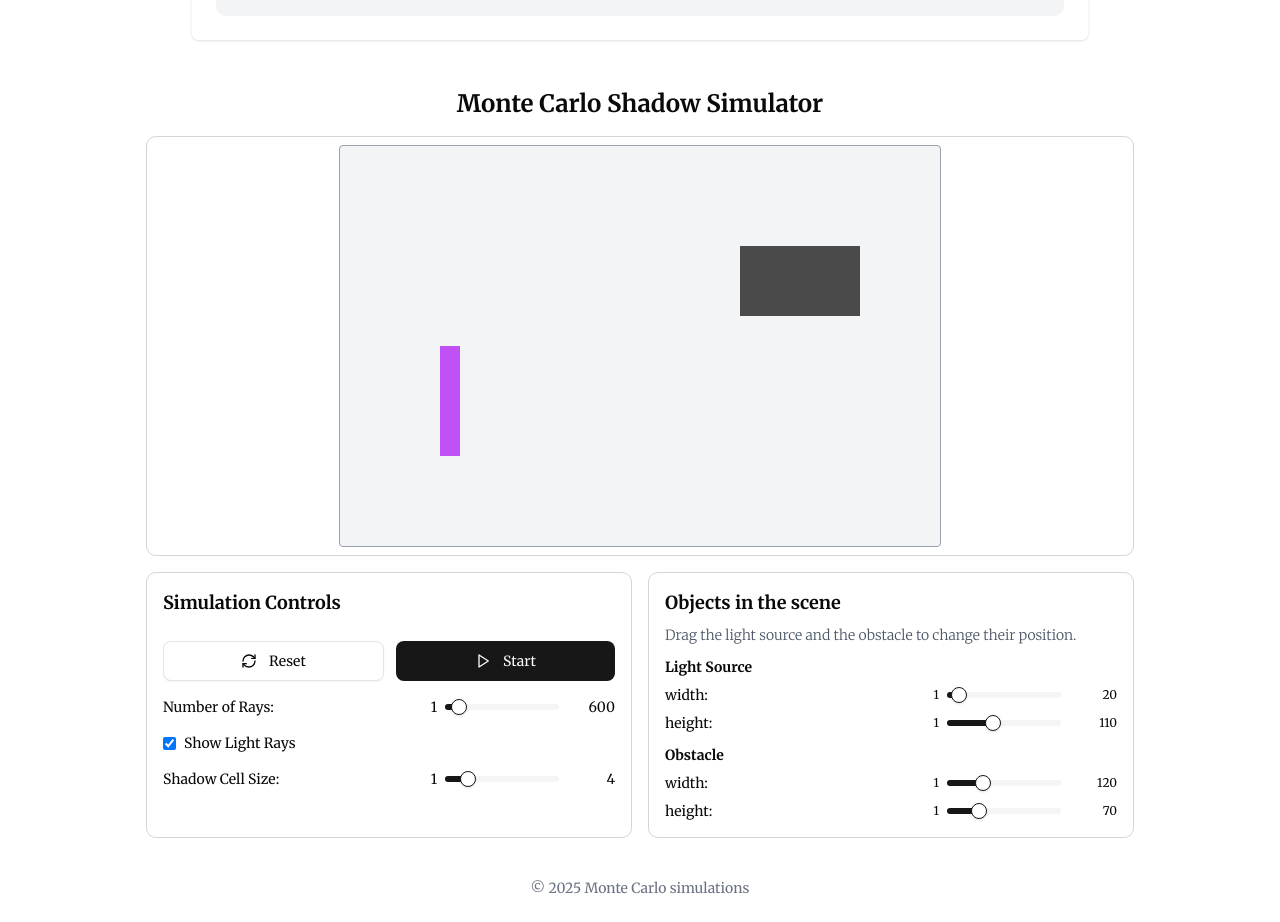
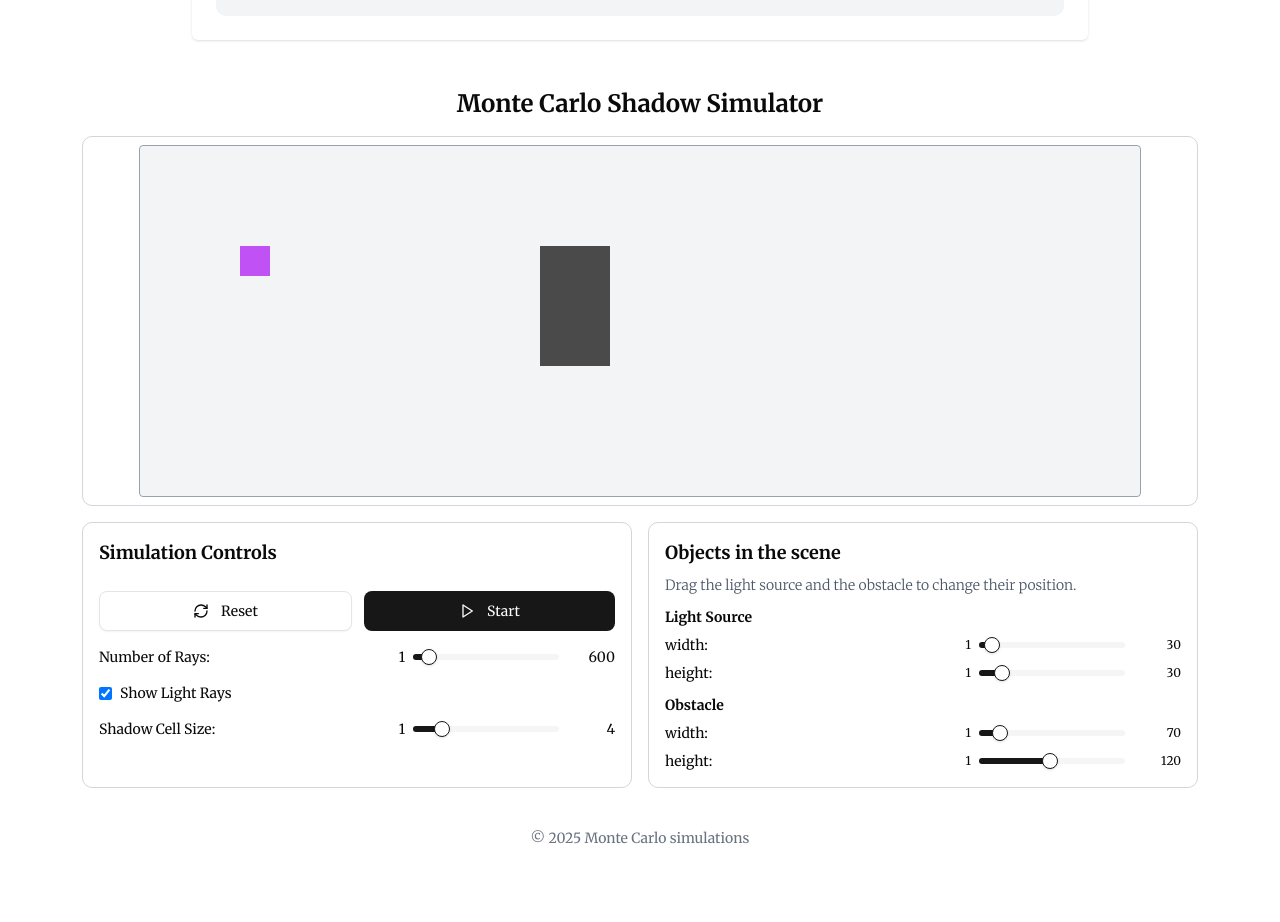
Before and after one commit to Bert0ns/montecarlo-simulation, a Next.js app: page /shadow-simulation in a window 1280 px wide. Shown: the part 1221-2143 px from the top of the page. After the commit the page ends 2093 px from the top, so only its background shows below. Built offline with nearby package versions, Linux system fonts and the light colour scheme.

Commit message:
feat: canvas resize improvement

```diff
--- a/components/MonteCarloShadowSimulation/index.tsx
+++ b/components/MonteCarloShadowSimulation/index.tsx
@@ -10,8 +10,8 @@ const MonteCarloShadowSimulation: React.FC = () => {
     const maxRays = 10000;
     const canvasRef = React.useRef<HTMLCanvasElement | null>(null);
     const canvasObject: CanvasObject = useMemo<CanvasObject>(() => ({
-        width: 600,
-        height: 400,
+        width: 1000,
+        height: 350,
         canvasRef: canvasRef,
     }), []);
     const initialSimulationState: SimulationState = {
@@ -23,10 +23,10 @@ const MonteCarloShadowSimulation: React.FC = () => {
     const initialLightSourceState: Rectangle = {
         position: {
             x: 100,
-            y: 200
+            y: 100
         },
-        width: 20,
-        height: 110,
+        width: 30,
+        height: 30,
         fillColor: "#c051f4"
     }
     const [lightSource, setLightSource] = useState<Rectangle>(initialLightSourceState);
@@ -35,8 +35,8 @@ const MonteCarloShadowSimulation: React.FC = () => {
             x: 400,
             y: 100
         },
-        width: 120,
-        height: 70,
+        width: 70,
+        height: 120,
         fillColor: "#4a4a4a"
     }
     const [obstacle, setObstacle] = useState<Rectangle>(initialObstacleState);
@@ -327,7 +327,7 @@ const MonteCarloShadowSimulation: React.FC = () => {
         <div className="flex flex-col gap-2 sm:gap-4 p-2 sm:p-4 max-w-full mx-auto">
             <h1 className="text-xl sm:text-2xl font-bold text-center">Monte Carlo Shadow Simulator</h1>
 
-            <div className="border border-gray-300 rounded-lg p-2 sm:pl-16 sm:pr-16 md:pl-32 md:pr-32 lg:pl-48 lg:pr-48 w-full h-auto flex justify-center items-center">
+            <div className="border border-gray-300 rounded-lg p-2 sm:pl-10 sm:pr-10 md:pl-14 md:pr-14 w-full flex justify-center items-center">
                 <canvas
                     ref={canvasRef}
                     width={canvasObject.width}
```
